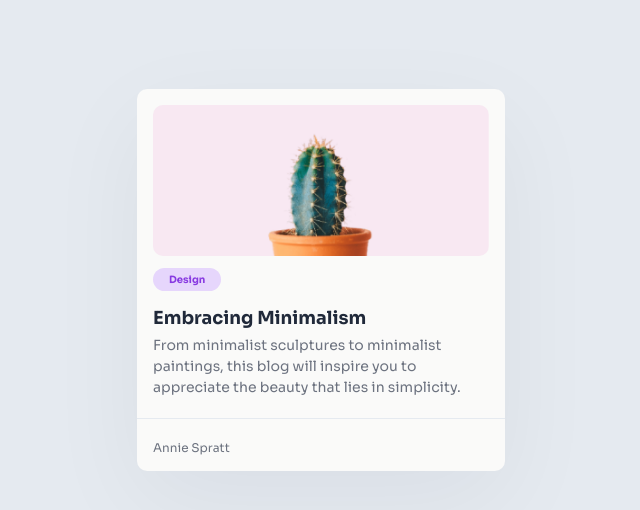
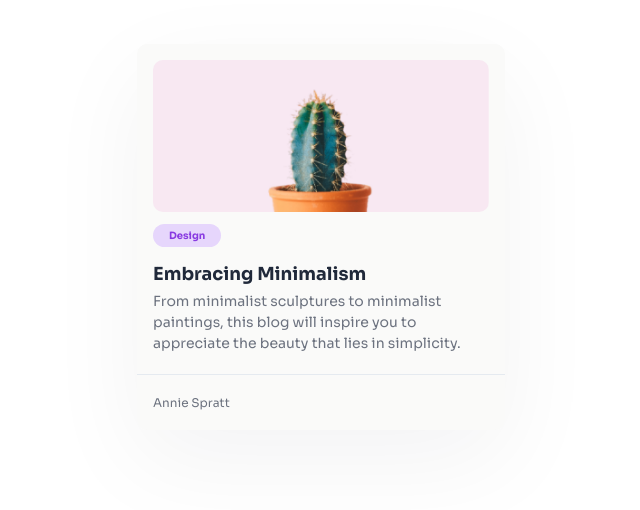
Before and after one commit to johanS123/MinimalBlogCard, a plain HTML site: page index.html in a window 1280 px wide. Shown: the part 120-630 px from the top of the page, without its empty margins (319-959 px from the left). Drawn offline with Linux system fonts and the light colour scheme.

Commit message:
change styles 1

```diff
--- a/styles/style.css
+++ b/styles/style.css
@@ -5,17 +5,18 @@
 }
 
 .container {
-    display: flex;
-    justify-content: center;
-    align-items: center;
-    width: 100svw;
-    height: 100vh;
-    background-color: #E5EAF0;
+    /* display: flex;
+    justify-content: center; */
+    /* align-items: center; */
+    /* width: 100vw; */
+    /* height: 100vh; */
+    width: 100%;
 }
 
 .container .container-card {
     width: 368px;
-    padding: 16px 0px;
+    margin: 164px auto;
+    padding: 16px 0px 0px 0px;
     border-radius: 10px;
     /* Box-shadow */
     box-shadow: 0px 30px 100px 0px rgba(17, 23, 41, 0.05);
@@ -71,11 +72,11 @@
 
 .container-card .footer {
     display: flex;
-    align-items: flex-end;
+    align-items: center;
     border-top: 1px solid #E5EAF0;
-    margin-top: 20px;
-    height: 36px;
-    padding: 0px 16px;
+    /* margin-top: 20px; */
+    /* height: 36px; */
+    padding: 20px 16px 20px 16px;
 }
 
 .container-card .footer > span {
```
